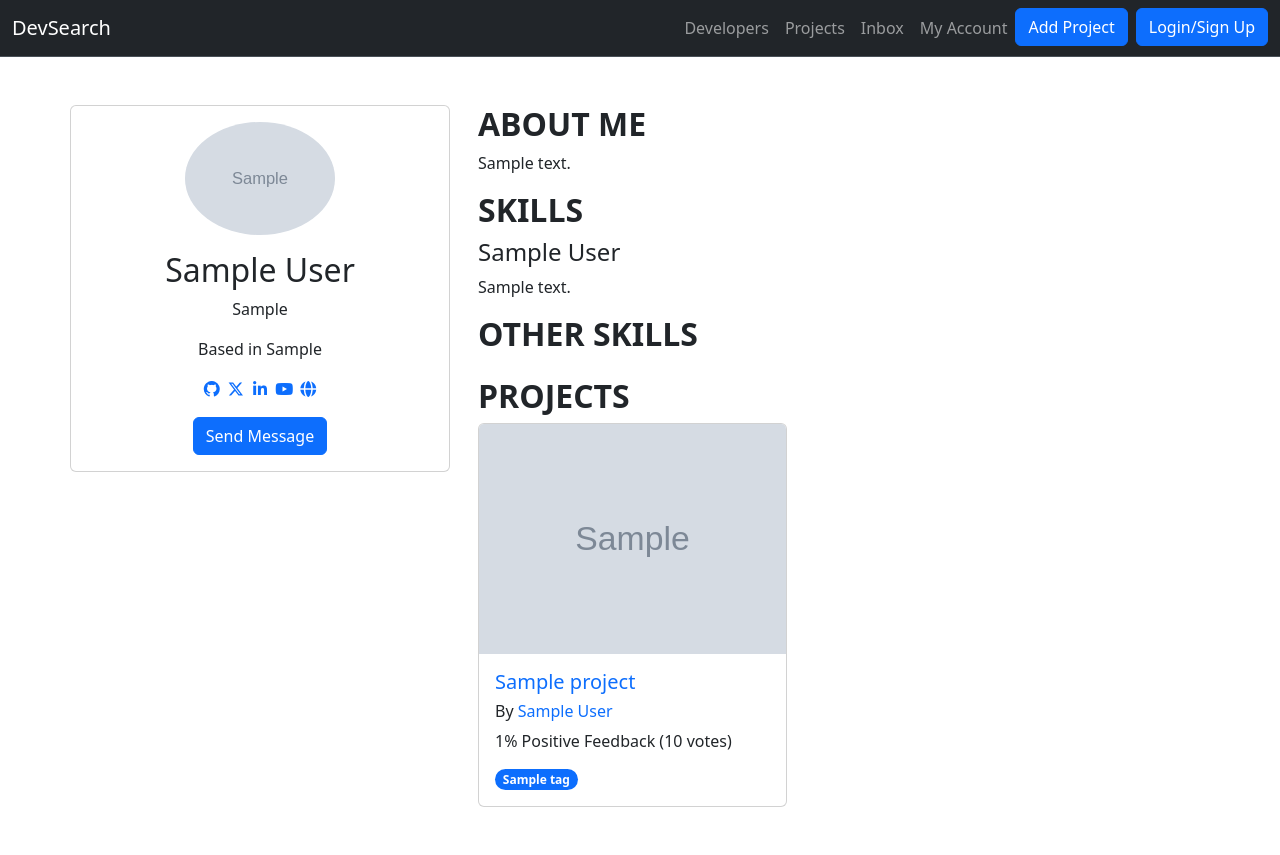
After one commit to indranildeveloper/devsearch, a Django app: page /profile/00000000-0000-0000-0000-000000000001/ in a window 1280 px wide. The commit adds this page. Run offline with Django 5.2, Linux system fonts and the light colour scheme; tables that the repository leaves empty hold one stand-in row (values such as "Sample post"); grey boxes marked "Sample" are stand-in pictures; some libraries are stand-ins or nearby versions.

Commit message:
projects page
Signed-off-by: Indranil Halder <indranilhalder.dev@gmail.com>

```diff
--- a/projects/templates/projects/projects.html
+++ b/projects/templates/projects/projects.html
@@ -31,10 +31,9 @@
                                 <a href="{% url "project" project.id %}">{{ project.title }}</a>
                             </h5>
                             <h6>
-                                By <a href="#">{{ project.owner.name }}</a>
+                                By <a href="{% url "user-profile" project.owner.id %}">{{ project.owner.name }}</a>
                             </h6>
-                            {% comment %} TODO: truncate description to unify all card sizes {% endcomment %}
-                            <p class="card-text">{{ project.description }}</p>
+                            <p class="card-text">{{ project.description|truncatechars:"200" }}</p>
                             <p>
                                 {{ project.vote_ratio }}% Positive Feedback ({{ project.vote_total }} vote{{ project.vote_total|pluralize:"s" }})
                             </p>
--- /dev/null
+++ b/static/styles/main.css
@@ -0,0 +1,3 @@
+a {
+  text-decoration: none;
+}
--- a/users/admin.py
+++ b/users/admin.py
@@ -1,5 +1,6 @@
 from django.contrib import admin
-from .models import Profile
+from .models import Profile, Skill
 
 # Register your models here.
 admin.site.register(Profile)
+admin.site.register(Skill)
--- a/users/models.py
+++ b/users/models.py
@@ -12,6 +12,7 @@ class Profile(models.Model):
     name = models.CharField(max_length=200, blank=True, null=True)
     email = models.EmailField(max_length=500, blank=True, null=True)
     username = models.CharField(max_length=200, blank=True, null=True)
+    location = models.CharField(max_length=200, blank=True, null=True)
     short_intro = models.CharField(max_length=200, blank=True, null=True)
     bio = models.TextField(blank=True, null=True)
     profile_image = models.ImageField(
@@ -29,3 +30,16 @@ class Profile(models.Model):
 
     def __str__(self):
         return str(self.user.username)
+
+
+class Skill(models.Model):
+    id = models.UUIDField(
+        default=uuid.uuid4, unique=True, primary_key=True, editable=False
+    )
+    owner = models.ForeignKey(Profile, on_delete=models.CASCADE, null=True, blank=True)
+    name = models.CharField(max_length=200, blank=True, null=True)
+    description = models.TextField(null=True, blank=True)
+    created_at = models.DateTimeField(auto_now_add=True)
+
+    def __str__(self):
+        return str(self.name)
--- /dev/null
+++ b/users/templates/users/user-profile.html
@@ -0,0 +1,96 @@
+{% extends "main.html" %}
+{% block content %}
+    <main class="container my-5">
+        <div class="row gap-3">
+            <div class="card col-12 col-md-4 h-100">
+                <div class="card-body d-flex align-items-center justify-content-center flex-column text-center">
+                    <img src="{{ profile.profile_image.url }}"
+                         height="150"
+                         width="150"
+                         class="img-fluid rounded-circle"
+                         alt="{{ profile.name }} Image">
+                    <h2 class="mt-3">{{ profile.name }}</h2>
+                    <p>{{ profile.short_intro }}</p>
+                    <p>Based in {{ profile.location }}</p>
+                    <div>
+                        {% if profile.social_github %}
+                            <a href="{{ profile.social_github }}"  target="_black">
+                                <i class="fa-brands fa-github"></i>
+                            </a>
+                        {% endif %}
+                        {% if profile.social_twitter %}
+                            <a href="{{ profile.social_twitter }}"  target="_black">
+                                <i class="fa-brands fa-x-twitter"></i>
+                            </a>
+                        {% endif %}
+                        {% if profile.social_linkedin %}
+                            <a href="{{ profile.social_linkedin }}"  target="_black">
+                                <i class="fa-brands fa-linkedin-in"></i>
+                            </a>
+                        {% endif %}
+                        {% if profile.social_youtube %}
+                            <a href="{{ profile.social_youtube }}"  target="_black">
+                                <i class="fa-brands fa-youtube"></i>
+                            </a>
+                        {% endif %}
+                        {% if profile.social_website %}
+                            <a href="{{ profile.social_website }}"  target="_black">
+                                <i class="fa-solid fa-globe"></i>
+                            </a>
+                        {% endif %}
+                    </div>
+                    <div class="mt-3">
+                        <button type="button" class="btn btn-primary">Send Message</button>
+                    </div>
+                </div>
+            </div>
+            <div class="col-12 col-md-7">
+                <h2 class="text-uppercase fw-bold">About Me</h2>
+                <p>{{ profile.bio }}</p>
+                <h2 class="text-uppercase fw-bold">Skills</h2>
+                <div>
+                    {% for skill in top_skills %}
+                        <div>
+                            <h4>{{ skill.name }}</h4>
+                            <p>{{ skill.description }}</p>
+                        </div>
+                    {% endfor %}
+                </div>
+                <h2 class="text-uppercase fw-bold">Other Skills</h2>
+                <div class="d-flex flex-wrap gap-2">
+                    {% for skill in other_skills %}<span class="badge rounded-pill text-bg-primary">{{ skill.name }}</span>{% endfor %}
+                </div>
+                <div class="mt-3">
+                    <h2 class="text-uppercase fw-bold">Projects</h2>
+                    <div class="row row-gap-3">
+                        {% for project in profile.project_set.all %}
+                            <div class="col-12 col-md-6">
+                                <div class="card">
+                                    <img src="{{ project.featured_image.url }}"
+                                         height="auto"
+                                         width="auto"
+                                         class="card-img-top"
+                                         alt="{{ project.title }}">
+                                    <div class="card-body">
+                                        <h5 class="card-title">
+                                            <a href="{% url "project" project.id %}">{{ project.title }}</a>
+                                        </h5>
+                                        <h6>
+                                            By <a href="{% url "user-profile" project.owner.id %}">{{ project.owner.name }}</a>
+                                        </h6>
+                                        <p>
+                                            {{ project.vote_ratio }}% Positive Feedback ({{ project.vote_total }} vote{{ project.vote_total|pluralize:"s" }})
+                                        </p>
+                                        <div class="d-flex gap-1">
+                                            {% for tag in project.tags.all %}<span class="badge rounded-pill text-bg-primary">{{ tag }}</span>{% endfor %}
+                                        </div>
+                                    </div>
+                                </div>
+                            </div>
+                        {% endfor %}
+                    </div>
+                </div>
+            </div>
+        </div>
+    </main>
+{% endblock content %}
--- a/users/urls.py
+++ b/users/urls.py
@@ -3,4 +3,5 @@ from . import views
 
 urlpatterns = [
     path("", views.profiles, name="profiles"),
+    path("profile/<str:pk>/", views.user_profile, name="user-profile"),
 ]
--- a/users/views.py
+++ b/users/views.py
@@ -1,6 +1,21 @@
 from django.shortcuts import render
+from .models import Profile
 
 
 # Create your views here.
 def profiles(request):
-    return render(request, "users/profiles.html")
+    profiles = Profile.objects.all()
+    context = {"profiles": profiles}
+    return render(request, "users/profiles.html", context)
+
+
+def user_profile(request, pk):
+    profile = Profile.objects.get(id=pk)
+    top_skills = profile.skill_set.exclude(description__exact="")
+    other_skills = profile.skill_set.filter(description="")
+    context = {
+        "profile": profile,
+        "top_skills": top_skills,
+        "other_skills": other_skills,
+    }
+    return render(request, "users/user-profile.html", context)
```
Also changed, not shown: users/templates/users/profiles.html (+58 -1 lines), static/styles/app.css (deleted), users/migrations/0003_profile_location_skill.py (added).
